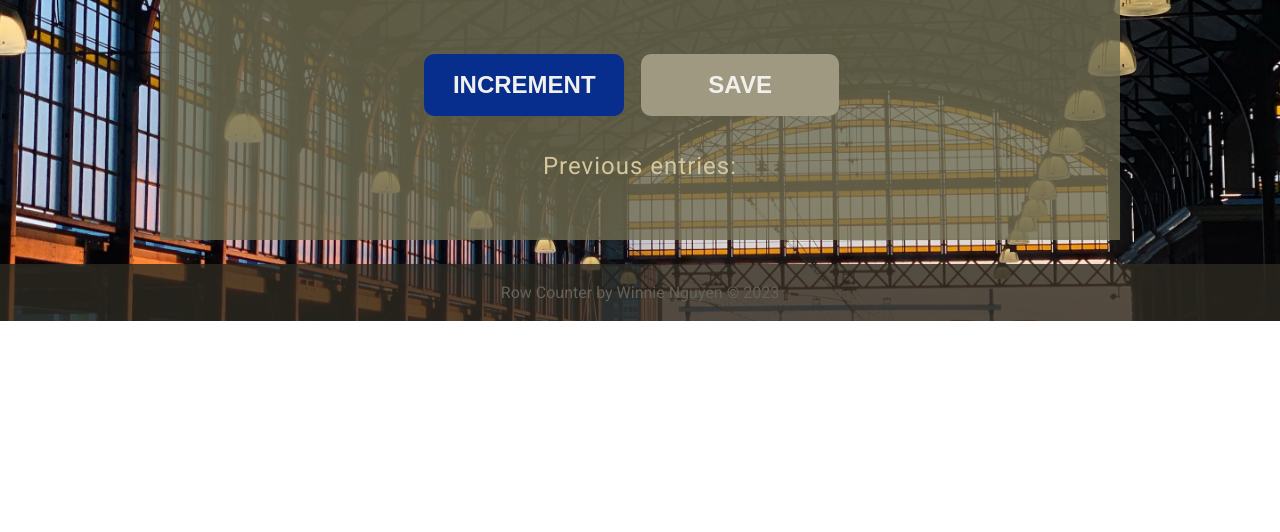
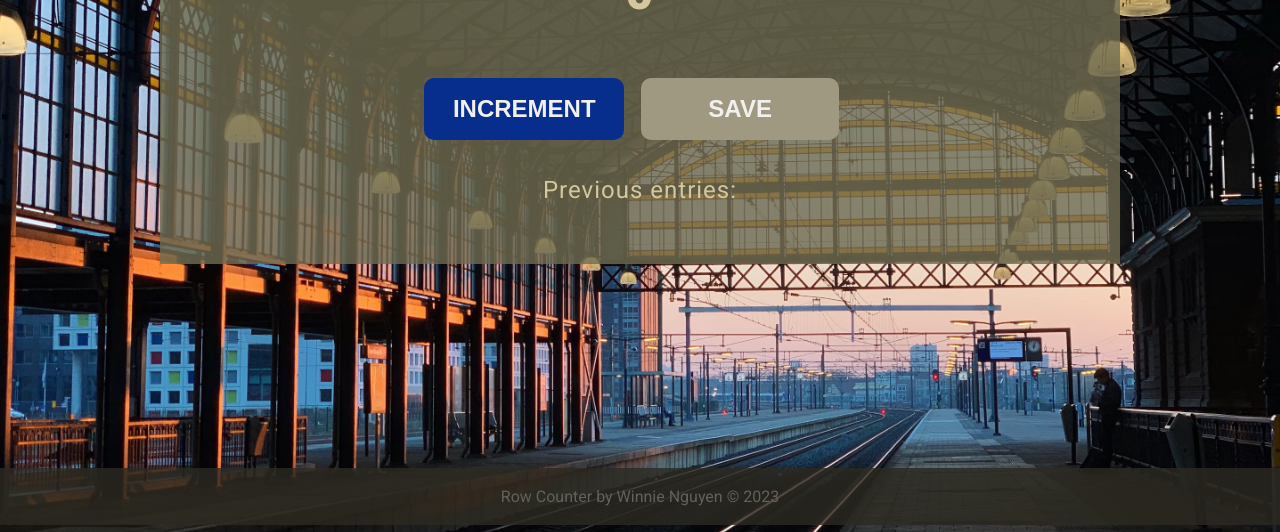
Before and after one commit to NhatQuynhGitHub/scrimba-passenger_counter, a plain HTML site: page index.html in a window 1280 px wide. Shown: the part 268-800 px from the top of the page. Drawn offline with Linux system fonts and the light colour scheme.

Commit message:
Just fix CSS_10/10/2023

```diff
--- a/styles.css
+++ b/styles.css
@@ -14,13 +14,16 @@ body {
  background-image: url(resource/background.avif);
  background-size: cover;
  background-repeat: no-repeat;
+ min-height: 100vh;
 
- padding-top: 3em;
+ padding-top: 4.5em;
 }
 
 .container {
     width: 75%;
     max-width: 1100px;
+    min-height: 80vh;
+
     margin: 0 auto;
 }
 
```
